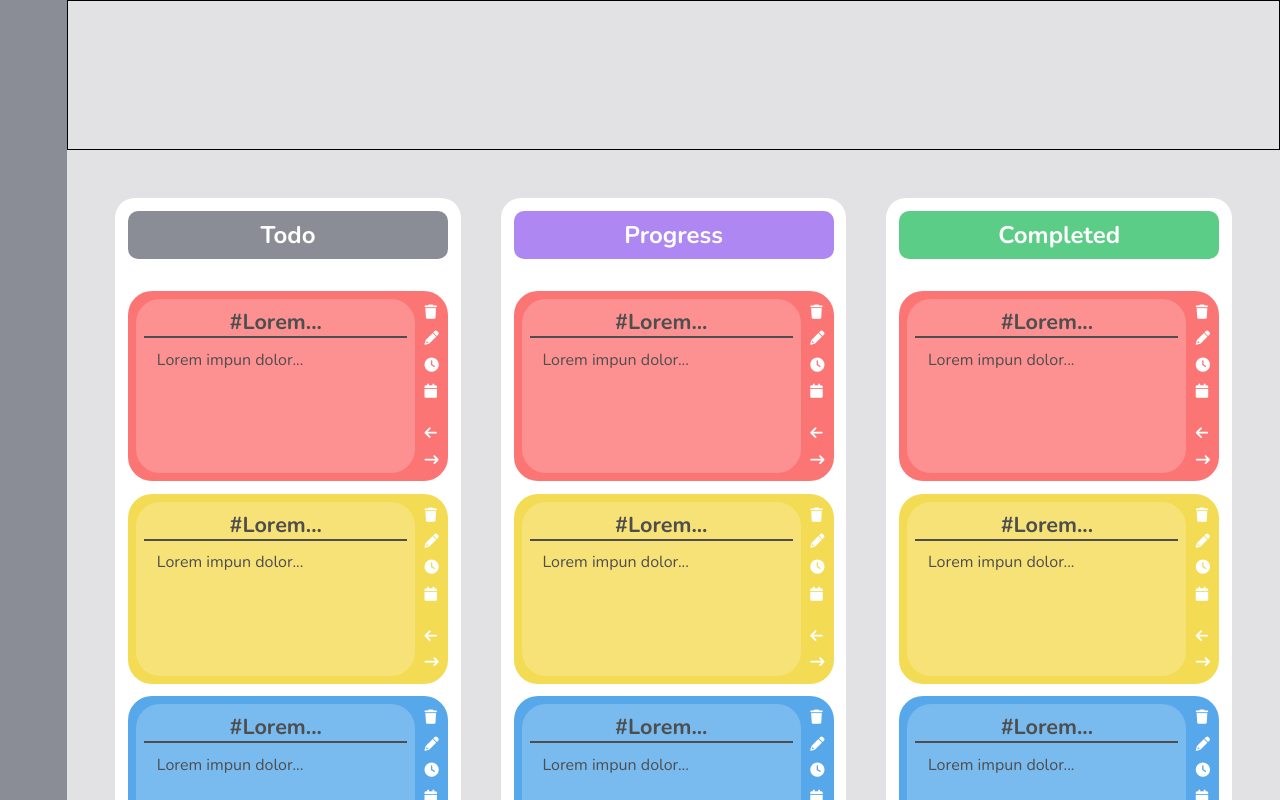
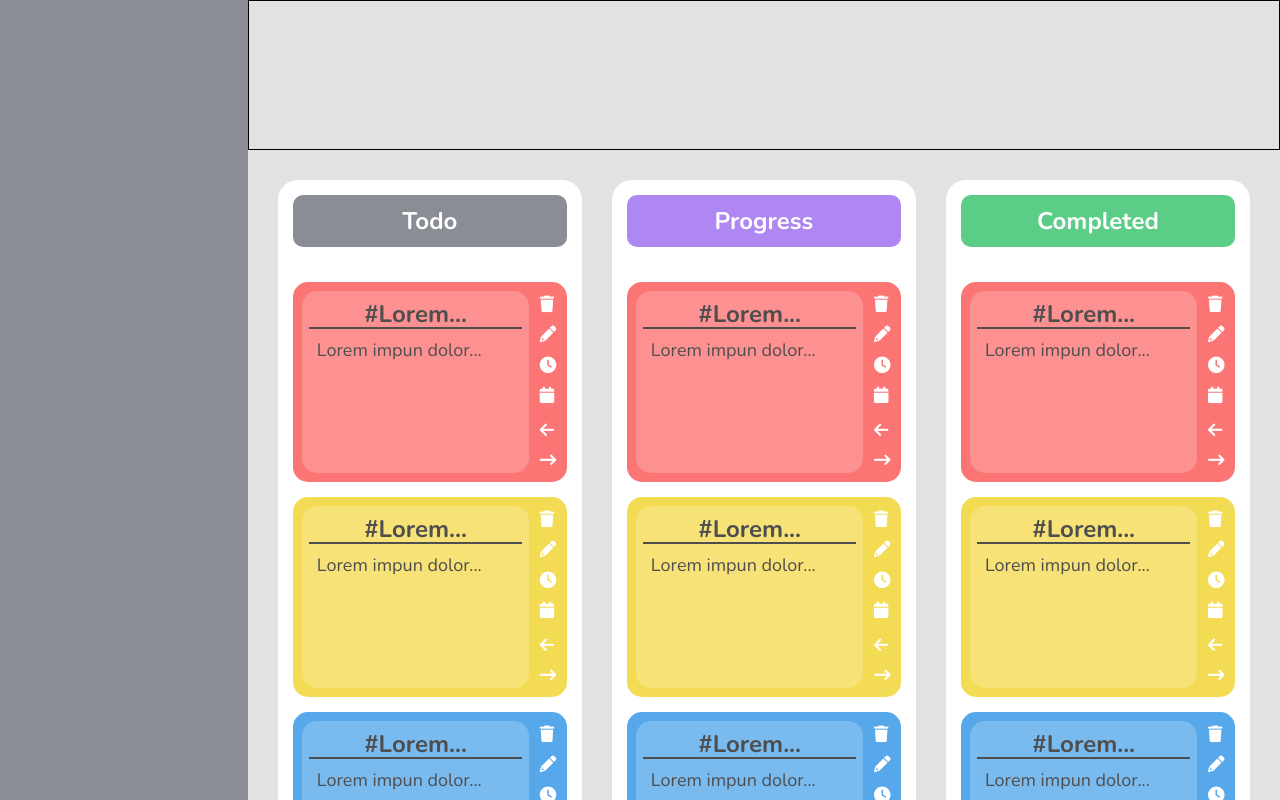
Before and after one commit to GaredLyon/Tu-Du-Lyzt, a React (Vite) app: page / in a window 1280 px wide. Shown: the top 800 px of the page. Built offline with nearby package versions, Linux system fonts and the light colour scheme.

Commit message:
resize layout

```diff
--- a/src/App.css
+++ b/src/App.css
@@ -1,33 +1,35 @@
 .App{
-  /* background-color: red; */
   width: 100%;
-  min-height: 100vh;
-
   display: flex;
+  /* background-color: rgb(255, 0, 0); */
+  height: max-content;
+  overflow: hidden;
 }
 
 .App__aside{
-  /* background-color: blue; */
-  width: 300px;
+  width: 480px;
   background: var(--gray2);
+  display: flex;
+  flex-direction: column;
+  /* background-color: rgb(0, 0, 255); */
 }
 
 .App__container{
-  /* background-color: green; */
   flex-grow: 1;
-
   display: flex;
   flex-direction: column;
+  /* background-color: rgb(0, 128, 0); */
 }
 
 .App__header{
-  /* background-color: violet; */
   height: 150px;
-  border: 1px solid black;
+  border: 0.1rem solid black;
   background: var(--gray3);
+  /* background-color: rgb(238, 130, 238); */
 }
 
 .App__main{
-  background-color: yellow;
   flex-grow: 1;
+  background-color: var(--gray3);
+  /* background-color: rgb(255, 255, 0); */
 }
--- a/src/components/Main2/Card/Card.css
+++ b/src/components/Main2/Card/Card.css
@@ -2,11 +2,11 @@
 .card{
   border-radius: 1.5rem;
   display: flex;
-  padding: .5rem 0 .5rem .5rem;
+  padding: .9rem 0 .9rem .9rem;
   background: var(--red);
-  width: 320px;
-  height: 200px;
-  height: 190px;
+  width: 32rem;
+  height: 20rem;
+  width: 100%;
 }
 .card--yellow{
   background: var(--yellow);
@@ -21,7 +21,7 @@
   border-radius: .5rem;
   background: rgba(255, 255, 255, 0.2);
   border-radius: 1.5rem;
-  padding: .5rem;
+  padding: .7rem;
 }
 
 .card__title{
@@ -32,15 +32,14 @@
   width: 100%;
 
   border: none;
-  border-bottom: 2px dashed var(--gray1);
+  border-bottom: 0.2rem dashed var(--gray1);
   outline: none;
   resize: none;
-  height: 31px;
+  height: 3.1rem;
   font-size: var(--xl);
-  font-size: 1.35rem;
 }
 .card__title:disabled{
-  border-bottom: 2px solid var(--gray1);
+  border-bottom: 0.2rem solid var(--gray1);
 }
 
 .card__title::-webkit-scrollbar{
@@ -52,12 +51,12 @@
   background: transparent;
   border: none;
   width: 100%;
-  height: calc(100% - 50px);
+  height: calc(100% - 5rem);
   resize: none;
   outline: none;
-  /* font-size: var(--lg); */
-  font-size: var(--md);
+  font-size: var(--lg);
   padding: .3rem .8rem;
+
 }
 
 .card__container::-webkit-scrollbar{
@@ -69,19 +68,22 @@
   display: flex;
   flex-direction: column;
   justify-content: space-between;
-  padding: 0 .2rem;
+  padding: 0 .6rem;
+  /* background: green; */
 }
 .card__icon-container{
+  min-width: 20%;
   display: flex;
   flex-direction: column;
+  gap: .5rem;
   /* background: red; */
 }
 .card__icon{
-  border-radius: .2rem;
+  border-radius: .5rem;
   font-size: 1rem;
   color: var(--white);
-  font-size: .89rem;
-  padding: .28rem;
+  font-size: 1.65rem;
+  padding: .35rem;
   margin: 0.1rem;
   /* background: blue; */
 }
@@ -112,8 +114,8 @@
   color: white;
   padding: 0.1rem .4rem;
   border-radius: .3rem;
-  left: 25px;
-  left: 35px;
+  left: 2.5rem;
+  left: 3.5rem;
   width: max-content;
   top: 0;
   display: none;
@@ -123,9 +125,9 @@
   content: '';
   background: var(--purple);
   position: absolute;
-  width: 20px;
-  height: 20px;
-  left: -15px;
+  width: 2rem;
+  height: 2rem;
+  left: -1.5rem;
   clip-path: polygon(50% 0%, 0% 100%, 100% 100%);
   transform: rotateZ(-90deg) scale(0.6);
 }
--- a/src/components/Main2/Card/Card.jsx
+++ b/src/components/Main2/Card/Card.jsx
@@ -10,8 +10,8 @@ export const Card = ({color}) => {
 
       {/* CARD MAIN */}
       <main className='card__main'>
-        <textarea className='card__title' disabled={editable} maxLength={20} value={'#Lorem...'}/>
-        <textarea className='card__container' disabled={editable} value={'Lorem impun dolor...'}/>
+        <textarea className='card__title' disabled={editable} maxLength={20} defaultValue={'#Lorem...'}/>
+        <textarea className='card__container' disabled={editable} defaultValue={'Lorem impun dolor...'}/>
       </main>
 
       {/* CARD ASIDE */}
--- a/src/components/Main2/Column/Column.css
+++ b/src/components/Main2/Column/Column.css
@@ -2,16 +2,19 @@
   display: flex;
   flex-direction: column;
   width: max-content;
-  padding: .8rem;
+  padding: 1.5rem;
   border-radius: var(--r-xl);
-  gap: 2rem;
+  gap: 3.5rem;
   background: var(--white);
   min-height: 150vh;
+  width: calc(100% / 3);
+
+  min-width: 300px;
 }
 
 .column__title{
   color: var(--white);
-  padding: .5rem;
+  padding: 1rem .5rem;
   border-radius: var(--r-lg);
   background: var(--gray);
   text-align: center;
@@ -29,8 +32,7 @@
 }
 
 .column__container-cards{
-  /* background-color: blue; */
   display: flex;
   flex-direction: column;
-  gap: .8rem;
+  gap: 1.5rem;
 }
--- a/src/components/Main2/Main.css
+++ b/src/components/Main2/Main.css
@@ -2,7 +2,6 @@
 .container-columns{
   display: flex;
   justify-content: center;
-  gap: 2.5rem;
+  gap: 3rem;
   padding: 3rem;
-  background-color: var(--gray3);
 }
--- a/src/index.css
+++ b/src/index.css
@@ -1,9 +1,19 @@
-*{
-  margin: 0px;
-  padding: 0px;
+* {
   box-sizing: border-box;
+  margin: 0;
+  padding: 0;
+  font-size: 1.6rem;
   font-family: 'Nunito', sans-serif;
 }
+html {
+  font-size: 62.5%;
+}
+ul,
+ol {
+  list-style: none;
+}
+
+
 :root{
   /* colores */
   --blue: #57A8EB;
@@ -30,15 +40,15 @@
   --white: #fff;
 
   /* tamaños de fuente */
-  --xs: 12px;
-  --sm: 14px;
-  --md: 16px;
-  --lg: 18px;
-  --xl: 24px;
+  --xs: 1.2rem;
+  --sm: 1.4rem;
+  --md: 1.6rem;
+  --lg: 1.8rem;
+  --xl: 2.4rem;
 
   /* tamaños de redondeado */
-  --r-sm: 5px;
-  --r-md: 7px;
-  --r-lg: 10px;
-  --r-xl: 20px;
+  --r-sm: 0.5rem;
+  --r-md: 0.7rem;
+  --r-lg: 1rem;
+  --r-xl: 2rem;
 }
```
